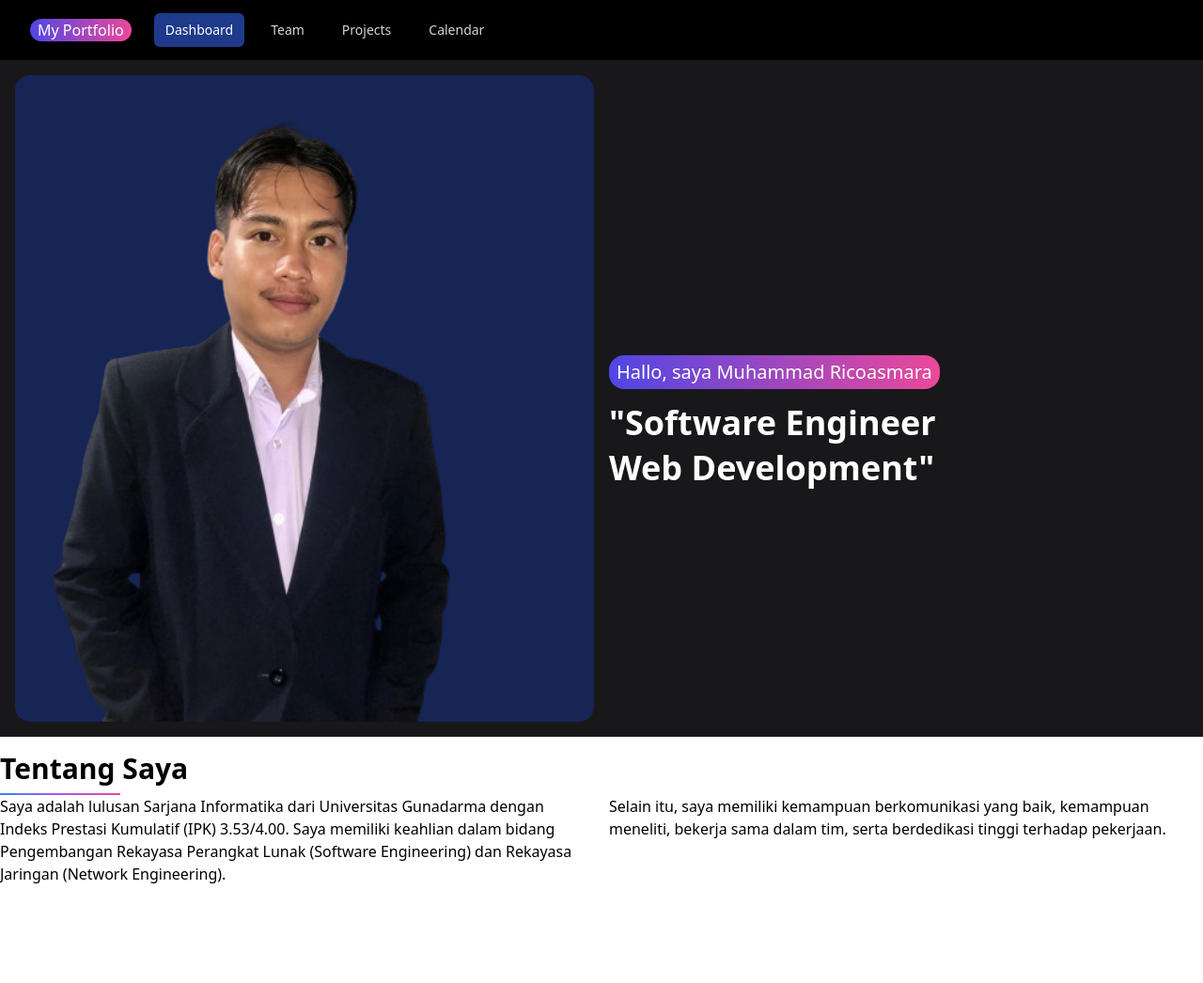
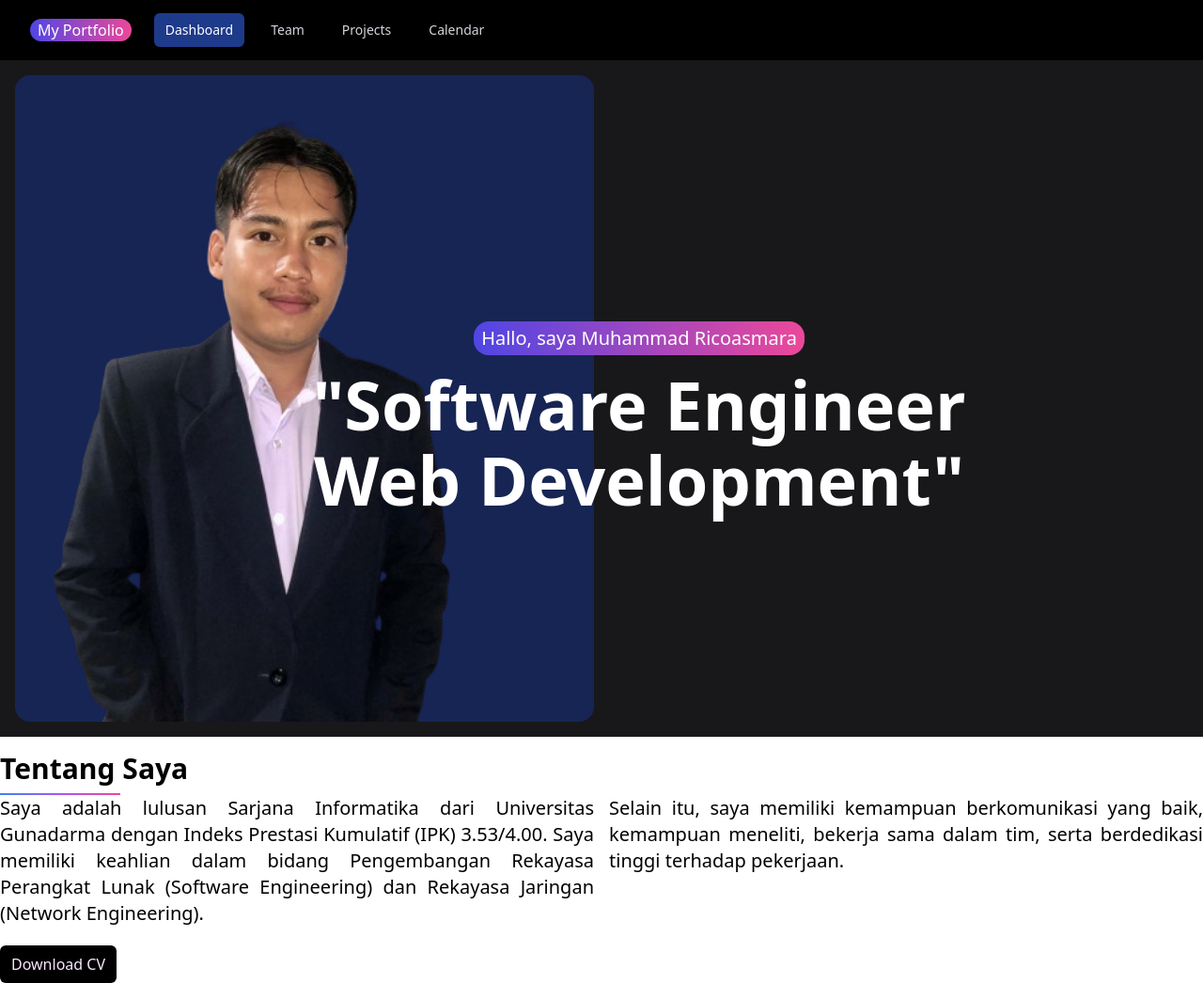
Before and after one commit to muhammadricoasmara04/myportfolio, a website: page public/index.html in a window 1280 px wide. Shown: the whole page at 94% size. Before the commit the page ends 942 px from the top, so only its background shows below. Drawn offline with Linux system fonts and the light colour scheme.

Commit message:
buttom Download CV

```diff
--- a/public/index.html
+++ b/public/index.html
@@ -72,14 +72,14 @@
 
 <!-- header image -->
 <section id="intro">
-  <div class="header-image bg-zinc-900 size-full grid grid-flow-col gap-4 p-4 sm:grid-cols-1 md:grid-cols-2">
+  <div class="header-image bg-zinc-900 size-full grid grid-flow-col gap-4 p-4 sm:grid-cols-1 md:grid-cols-2 relative">
     <div class="flex justify-center md:justify-start">
       <img src="./img/profilerico-pic.png" alt="rico-image" class="w-full h-auto object-cover bg-blue-950 rounded-2xl">
-    </div>
-    <div class="mt-8 md:mt-12 mr-4 flex flex-col justify-center items-start">
-      <p class="text-white bg-gradient-to-r from-indigo-600 to-pink-500 px-2 py-1 rounded-2xl text-base sm:text-lg md:text-xl">Hallo, saya Muhammad Ricoasmara</p>
-      <p class="text-white text-2xl sm:text-3xl md:text-4xl font-bold mt-4">"Software Engineer</p>
-      <p class="text-white text-2xl sm:text-3xl md:text-4xl font-bold mt-2">Web Development"</p>
+      <div class="absolute inset-0 flex flex-col justify-center items-center ml-20 mt-10">
+        <p class="text-white bg-gradient-to-r from-indigo-600 to-pink-500 px-2 py-1 rounded-2xl text-base sm:text-lg md:text-xl">Hallo, saya Muhammad Ricoasmara</p>
+        <p class="text-white text-2xl sm:text-3xl md:text-7xl font-bold mt-4">"Software Engineer</p>
+        <p class="text-white text-2xl sm:text-3xl md:text-7xl font-bold mt-2">Web Development"</p>
+      </div>
     </div>
   </div>
 </section>
@@ -87,31 +87,36 @@
 <section id="aboutme">
 <div class="md:container md:mx-auto">
   <p class="text-black text-2xl sm:text-3xl md:text-1xl font-bold mt-4">Tentang Saya</p>
-  <div class="h-0.5 mt-2 max-w-32 bg-gradient-to-r from-blue-500 via-purple-500 to-pink-500"></div>
+    <div class="h-0.5 mt-2 max-w-32 bg-gradient-to-r from-blue-500 via-purple-500 to-pink-500"></div>
   <div class="grid grid-cols-1 lg:grid-cols-2 gap-x-4 about-me__content" data-aos="fade-up">
     <div class="about-me__text">
-        <p class="lead">
+        <p class="lead text-xl text-justify ">
             Saya adalah lulusan Sarjana Informatika dari Universitas Gunadarma dengan Indeks Prestasi Kumulatif (IPK) 3.53/4.00. Saya memiliki keahlian dalam bidang Pengembangan Rekayasa Perangkat Lunak (Software Engineering) dan Rekayasa Jaringan (Network Engineering).
         </p>
     </div>
     <div class="about-me__text">
-        <p class="lead">
+        <p class="lead text-xl text-justify">
             Selain itu, saya memiliki kemampuan berkomunikasi yang baik, kemampuan meneliti, bekerja sama dalam tim, serta berdedikasi tinggi terhadap pekerjaan.
         </p>
     </div>
-</div>
+    <div class="flex items-center">
+      <a href="#" class="bg-black rounded-md text-fuchsia-100 px-3 py-2 mt-5 flex justify-center">
+        Download CV
+      </a>
+    </div>
 
 </div>
+</div>
+</section>
 
+<section>
+  <div class="md:container md:mx-auto">
+
+
+  </div>
 </section>
 
 
 
-
-
-
-
-</div>
-
   </body>
 </html>
--- a/tailwind.config.js
+++ b/tailwind.config.js
@@ -2,7 +2,9 @@
 module.exports = {
   content: ['./public/**/*.{html,js}'],
   theme: {
-    extend: {},
+    extend: {
+
+    },
   },
   plugins: [],
 };
```
Also changed, not shown: public/css/style.css.
